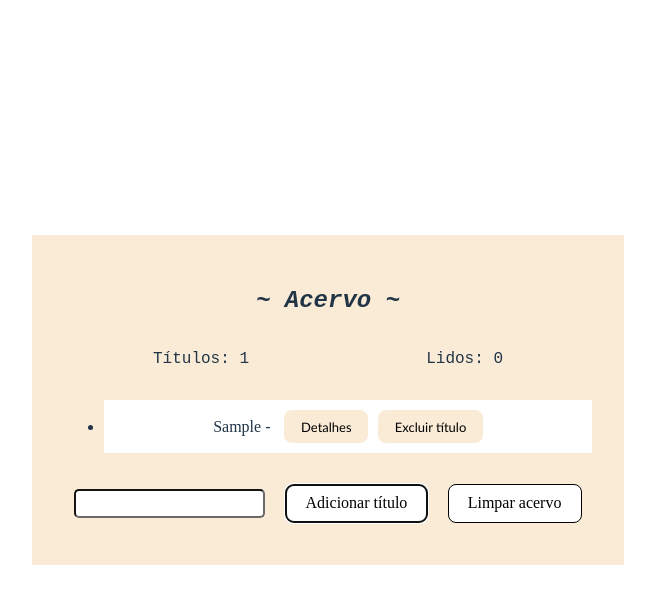
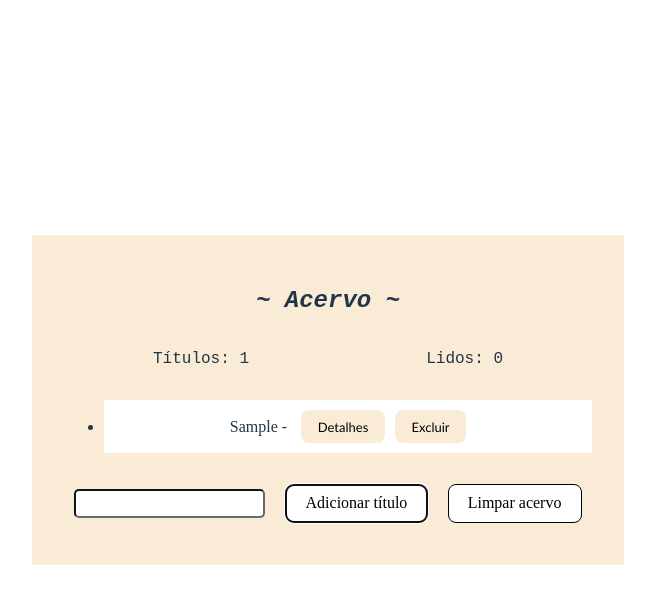
Before and after one commit to S-Evangelista/Leitura.a, a React (Vite) app in the folder leitura/: page / in a window 1280 px wide. Both pictures are taken after typing "Sample" into the empty fields and a click on the button "Adicionar título". Shown: the top 604 px of the page, without its empty margins (312-967 px from the left). Built offline with nearby package versions, Linux system fonts and the light colour scheme.

Commit message:
Atualização

```diff
--- a/leitura/src/App.jsx
+++ b/leitura/src/App.jsx
@@ -98,7 +98,7 @@ function ListaDeItens() {
             )}
 
             <button className='marcarLido' onClick={() => alternarDetalhes(indice)}>Detalhes</button>
-            <button className='marcarLido' onClick={() => excluirItem(indice)}>Excluir título</button>
+            <button className='marcarLido' onClick={() => excluirItem(indice)}>Excluir</button>
 
             {item.detalhesVisiveis && (
               <div>
```
